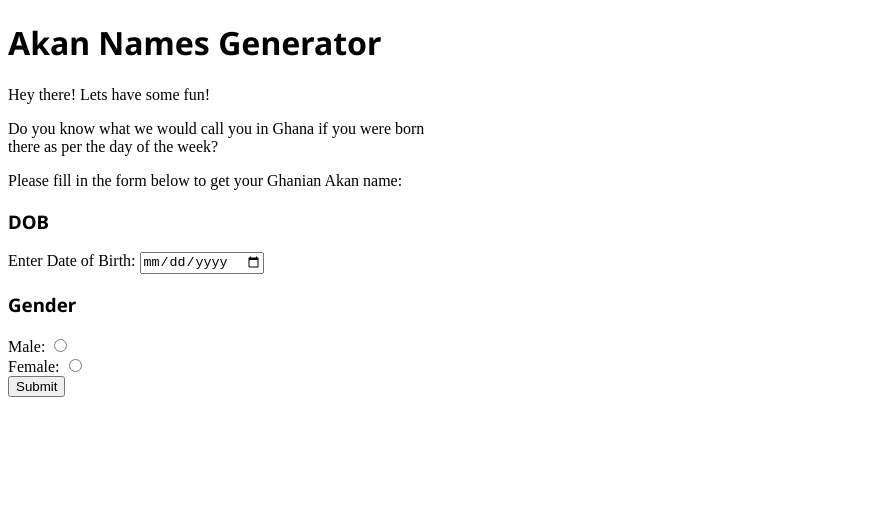
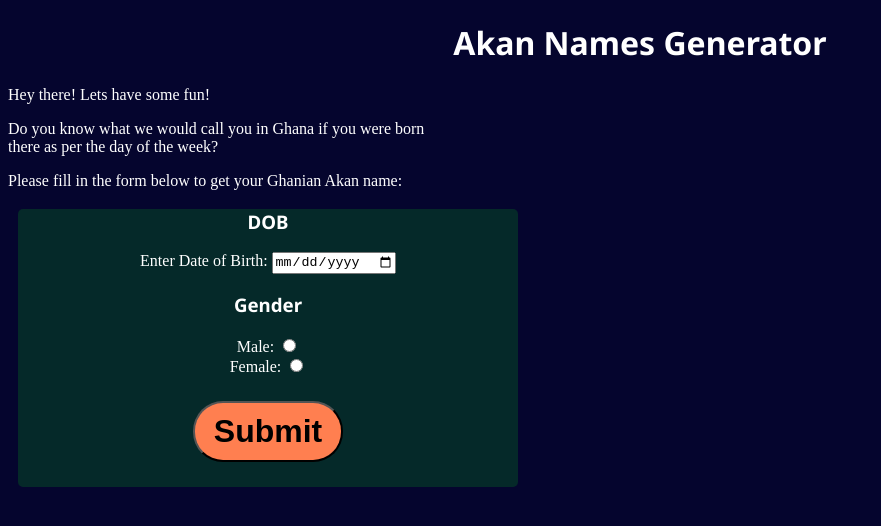
Before and after one commit to Powelljep/getting-akan-name, a plain HTML site: page index.html in a window 1280 px wide. Shown: the whole page, without its empty margins (0-881 px from the left). Drawn offline with Linux system fonts and the light colour scheme.

Commit message:
adding color styling

```diff
--- a/index.html
+++ b/index.html
@@ -17,6 +17,7 @@
         <p>Do you know what we would call you in Ghana if you were born <br/>there as per the day of the week?</p>
         <p>Please fill in the form below to get your Ghanian Akan name: </p>
 
+        <div class=" form">
             <form onsubmit="getUserInput(event)">
 
                 <h3>DOB</h3>
@@ -31,9 +32,11 @@
                 <label for="female">Female:</label>
                 <input type="radio" id="female" value="Female" name="gender"><br>
 
-            <input type="submit" value="Submit">
+                <input type="submit" value="Submit" class="submit">
 
             </form>
+        </div>
+
 
         <p id="show-akan-name"></p>
 
--- a/index.js
+++ b/index.js
@@ -43,8 +43,8 @@ const displayAkanName = () => {
     if(femaleGender.checked) {
         maleGender.checked = false;
         getAkanName(femaleNames);
-        document.getElementById("show-akan-name").innerHTML =`Your Akan name is: ${akanName}`
-        document.getElementById("show-akan-name").style.display = 'block'
+        document.getElementById("show-akan-name").innerHTML =`Your Akan name is: ${akanName}`;
+        document.getElementById("show-akan-name").style.display = 'block';
     } else if( maleGender.checked) {
         femaleGender.checked = false
         getAkanName(maleNames);
--- a/styles.css
+++ b/styles.css
@@ -1,11 +1,29 @@
-bod {
-    width: auto;
+body {
+    background-color: rgb(5, 5, 46);
+    color: #ffffff;
 }
 h1,h3 {
     font-family: 'Noto Sans', sans-serif;
 }
+h1 {
+    text-align: center;
+}
 
-.show-akan-name {
-    font-family: 'Lobster', cursive;
-    font-size: 40px;
+
+.form {
+    width: 500px;
+    background-color: rgb(5, 41, 41);
+    border-radius: 5px;
+    text-align: center;
+    margin-left: 10px;
 }
+
+.submit {
+    width: 150px;
+    padding: 10px;
+    margin: 25px;
+    font-size: 2em;
+    border-radius: 30px;
+    background-color: coral;
+    font-weight: bold;
+}
```
Lines whose indentation alone changed are shown as unchanged.
